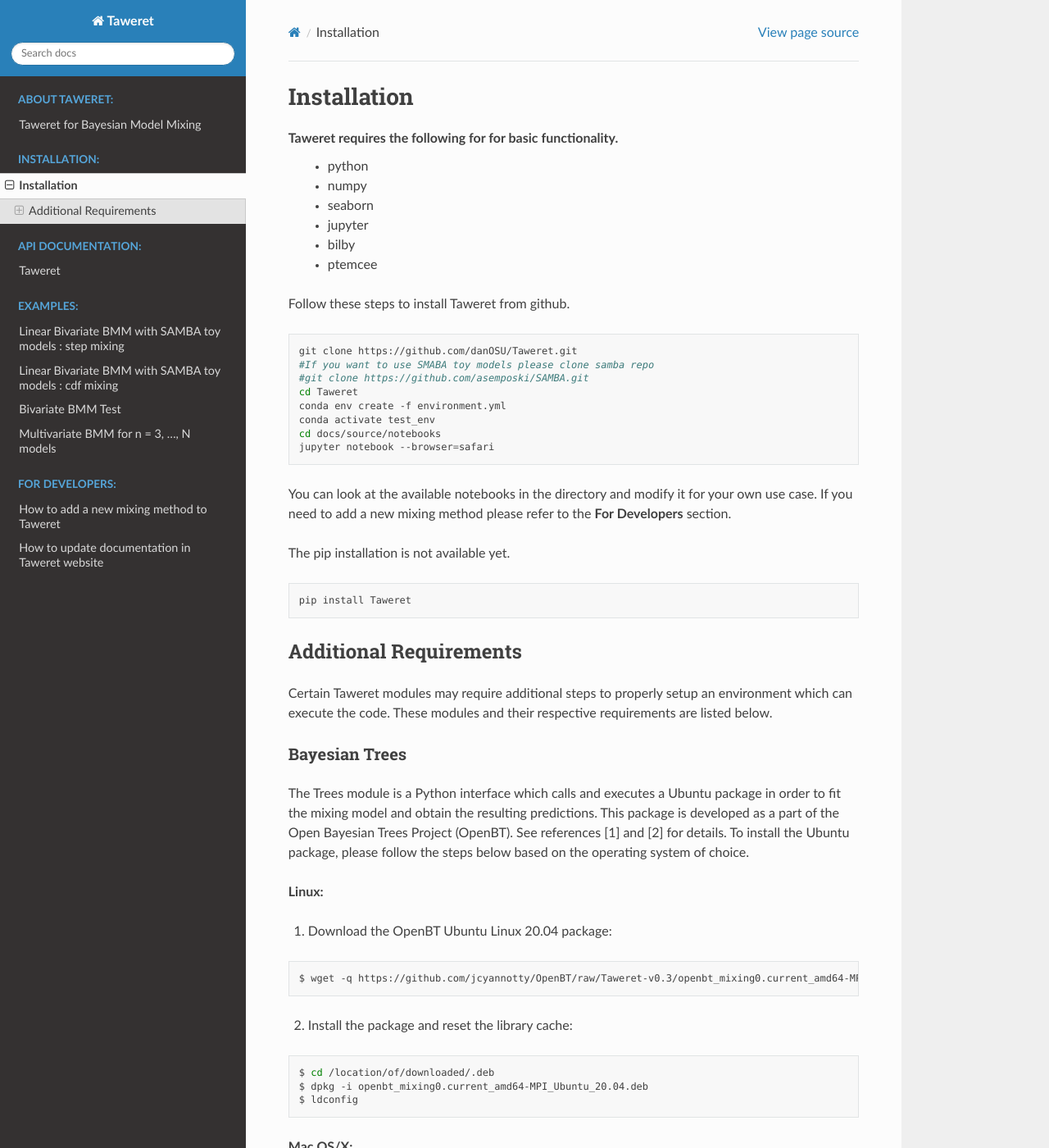
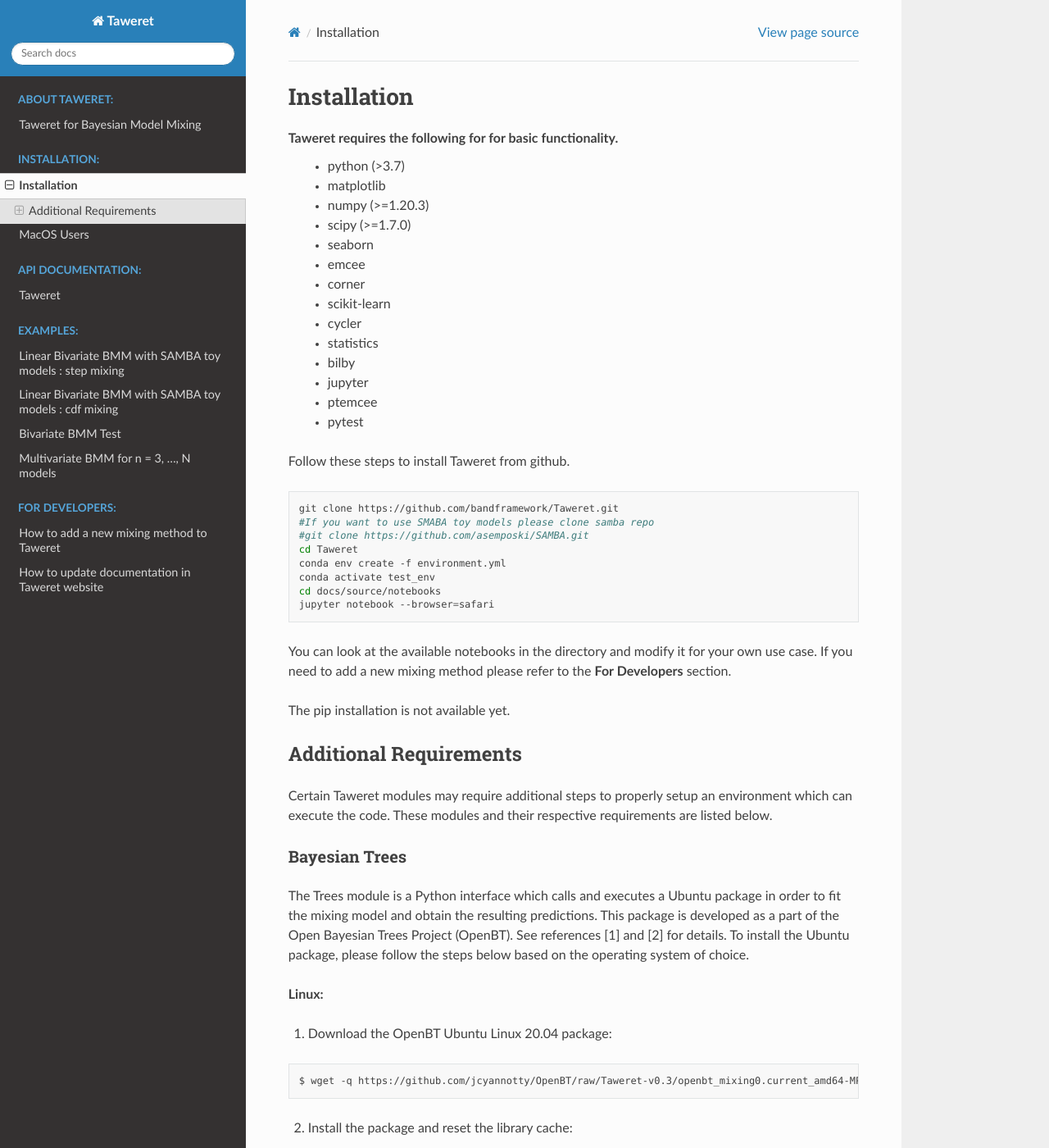
Before and after one commit to bandframework/Taweret, a Sphinx documentation site: the page built from docs/source/installation.rst, in a window 1280 px wide and 1400 px high. Shown: the whole window at 82% size. Built offline with Sphinx 7.4.7 and the Read the Docs theme 2.0.0, drawn with Linux system fonts in a browser that asks for light colours; pages that are not in the unit, such as notebooks, are missing from menus.

Commit message:
Modernizing documentation

```diff
--- a/docs/source/how_to_add_documentation.rst
+++ b/docs/source/how_to_add_documentation.rst
@@ -69,6 +69,6 @@
         git push origin develop
 
 Then make a pull request from your forked repository to
-the ``danOSU/Taweret`` repository, ``develop`` branch.
+the ``bandframework/Taweret`` repository, ``develop`` branch.
 **Note** : You do not have to add or commit anything in
 the ``Taweret/docs/build`` folder.
--- a/docs/source/index.rst
+++ b/docs/source/index.rst
@@ -17,6 +17,7 @@
    :caption: Installation:
 
    installation
+   macos_user
 
 .. toctree::
    :maxdepth: 4
--- a/docs/source/installation.rst
+++ b/docs/source/installation.rst
@@ -2,18 +2,26 @@
 ============
 
 Taweret requires the following for for basic functionality.
-    - python
-    - numpy
+    - python (>3.7)
+    - matplotlib
+    - numpy (>=1.20.3)
+    - scipy (>=1.7.0)
     - seaborn
+    - emcee
+    - corner
+    - scikit-learn
+    - cycler
+    - statistics
+    - bilby
     - jupyter
-    - bilby
     - ptemcee
+    - pytest
 
 Follow these steps to install Taweret from github.
 
 .. code-block:: bash
 
-    git clone https://github.com/danOSU/Taweret.git
+    git clone https://github.com/bandframework/Taweret.git
     #If you want to use SMABA toy models please clone samba repo
     #git clone https://github.com/asemposki/SAMBA.git
     cd Taweret
@@ -27,9 +35,9 @@
 
 The pip installation is not available yet.
 
-.. code-block:: bash
-
-    pip install Taweret
+.. .. code-block:: bash
+..
+..     pip install Taweret
 
 
 
--- a/requirements.txt
+++ b/requirements.txt
@@ -11,3 +11,4 @@
 typing
 pathlib
 pytest
+ptemcee
```
Also changed, not shown: other parts of docs/source/how_to_add_documentation.rst (+2 -2 lines), other parts of docs/source/installation.rst (+2 -2 lines), docs/source/macos_user.rst (added, +14 -0 lines), 1 other file.
